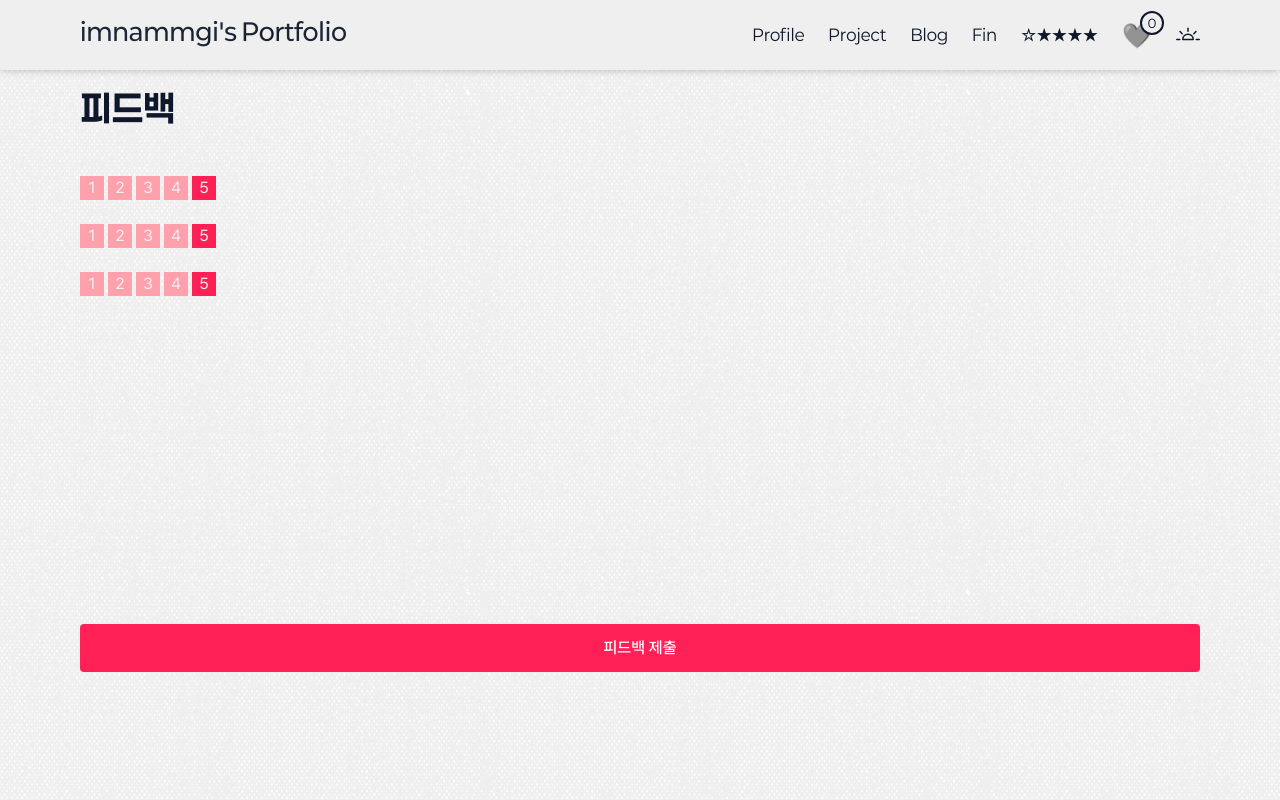
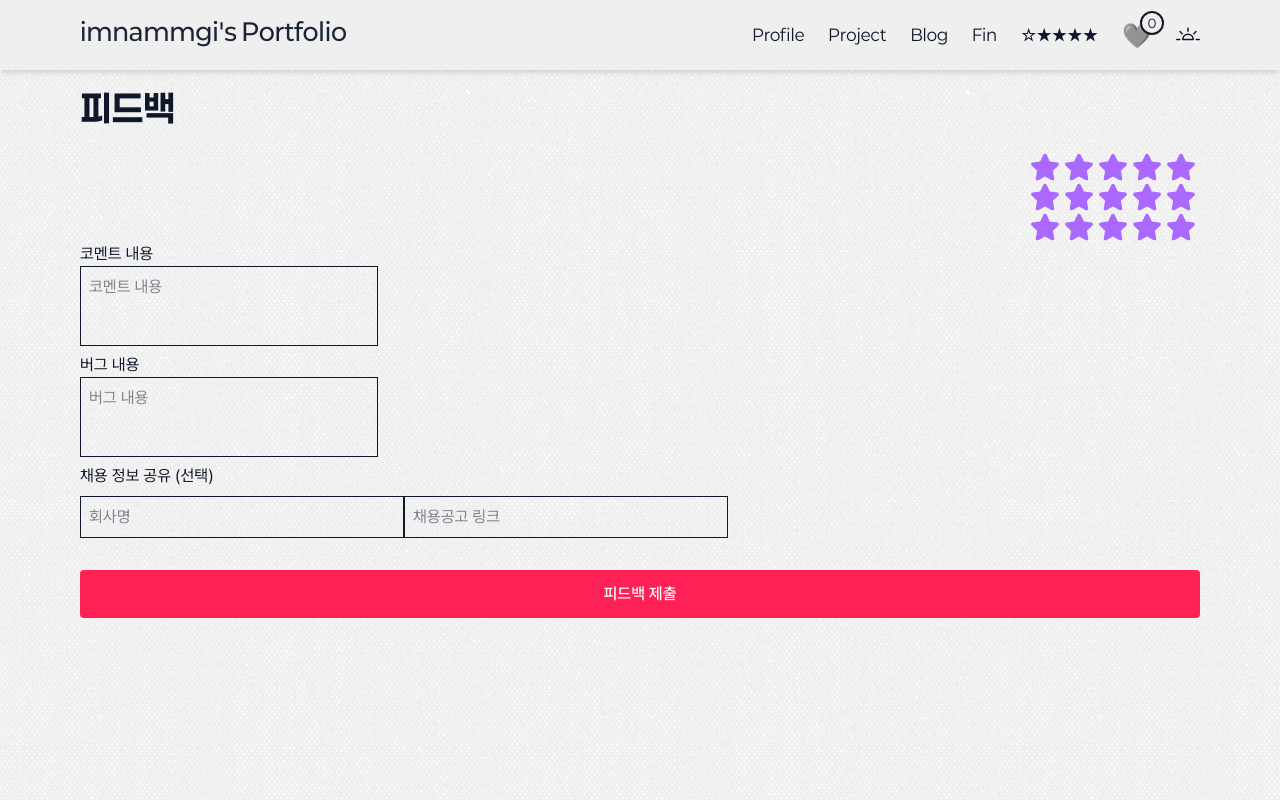
Before and after one commit to namgi2386/portfolio-site, a Next.js app in the folder portfolio-project/: page /feedback in a window 1280 px wide. Built offline with nearby package versions, Linux system fonts and the light colour scheme; no server answers.

Commit message:
Design: 별점 UI 추가

```diff
--- a/portfolio-project/src/app/test/page.tsx
+++ b/portfolio-project/src/app/test/page.tsx
@@ -1,5 +1,6 @@
 'use client';
 
+import CountingStars from '@/shared/ui/counting-star/CountingStars';
 import ThemeToggle from '@/shared/ui/nav/ThemeToggle';
 import axios from 'axios';
 import { useState, useEffect } from 'react';
@@ -71,8 +72,11 @@ export default function TestPage() {
   };
 
   return (
-    <div className="max-w-2xl mx-auto p-8">
+    <div className="max-w-2xl mx-auto p-8 mt-16">
       <div>
+        <div className="h-30 border">
+          <CountingStars />
+        </div>
         <div>
           <ThemeToggle />
         </div>
--- a/portfolio-project/src/features/feedback/ui/FeedbackContent.tsx
+++ b/portfolio-project/src/features/feedback/ui/FeedbackContent.tsx
@@ -4,6 +4,7 @@ import { FeedbackContentProps } from '@/entities/feedback/model/types';
 import { useRouter } from 'next/navigation';
 import FeedbackForm from '@/features/feedback/ui/FeedbackForm';
 import { useEffect } from 'react';
+import TempFeedForm from '@/shared/ui/counting-star/TempFeedForm';
 
 export default function FeedbackContent({ isModal = false }: FeedbackContentProps) {
   const router = useRouter();
@@ -43,7 +44,7 @@ export default function FeedbackContent({ isModal = false }: FeedbackContentProp
   return (
     <main className="min-h-screen w-full max-w-6xl mx-auto px-4 py-16">
       <h2 className="text-4xl font-bold font-paperlogy my-6">피드백</h2>
-      <FeedbackForm />
+      <TempFeedForm />
     </main>
   );
 }
--- /dev/null
+++ b/portfolio-project/src/shared/ui/counting-star/CountingStars.tsx
@@ -0,0 +1,64 @@
+'use client';
+
+import { useState } from 'react';
+import { FaStar } from 'react-icons/fa';
+
+interface CountingStarsProps {
+  value?: number;
+  onChange?: (rating: number) => void;
+  disabled?: boolean;
+  name?: string;
+}
+
+export default function CountingStars({ value, onChange, disabled = false, name = 'test-rate' }: CountingStarsProps) {
+  const [internalValue, setInternalValue] = useState(value ?? 0);
+  const [hoveredRating, setHoveredRating] = useState(0);
+
+  const currentValue = value ?? internalValue;
+
+  const handleStarClick = (rating: number) => {
+    if (disabled) return;
+
+    if (value === undefined) {
+      setInternalValue(rating);
+    }
+    onChange?.(rating);
+  };
+
+  const getStarColor = (starNumber: number) => {
+    const activeRating = hoveredRating || currentValue;
+
+    if (starNumber > activeRating) return '#666';
+
+    if (hoveredRating > 0) {
+      const hoverColors = ['#a23c3c', '#99542d', '#9f7e18', '#22885e', '#7951ac'];
+      return hoverColors[hoveredRating - 1];
+    }
+
+    if (currentValue > 0) {
+      const selectedColors = ['#ef4444', '#e06c2b', '#eab308', '#19c37d', '#ab68ff'];
+      return selectedColors[currentValue - 1];
+    }
+
+    return '#666';
+  };
+
+  const titles = ['Bad', 'Okay', 'Good', 'Great!', 'Excellent!'];
+
+  return (
+    <div className="flex flex-row-reverse text-3xl" onMouseLeave={() => !disabled && setHoveredRating(0)}>
+      {[5, 4, 3, 2, 1].map((starNumber) => (
+        <label
+          key={starNumber}
+          title={titles[starNumber - 1]}
+          className={`mr-1 transition-all duration-300 ${disabled ? 'cursor-not-allowed opacity-50' : 'cursor-pointer'}`}
+          onMouseEnter={() => !disabled && setHoveredRating(starNumber)}
+          onClick={() => handleStarClick(starNumber)}
+        >
+          <input type="radio" name={name} value={starNumber} checked={currentValue === starNumber} disabled={disabled} className="hidden" readOnly />
+          <FaStar style={{ color: getStarColor(starNumber) }} className="transition-colors duration-300" />
+        </label>
+      ))}
+    </div>
+  );
+}
--- /dev/null
+++ b/portfolio-project/src/shared/ui/counting-star/TempFeedForm.tsx
@@ -0,0 +1,109 @@
+'use client';
+
+import { FeedbackData, initialFeedback, RatingType } from '@/entities/feedback/model/types';
+import CountingStars from '@/shared/ui/counting-star/CountingStars';
+import axios from 'axios';
+import { useEffect, useState } from 'react';
+
+export default function TempFeedForm() {
+  const [feedback, setFeedback] = useState<FeedbackData>(initialFeedback);
+  const [isFeedbackSubmitted, setIsFeedbackSubmitted] = useState<boolean>(false);
+
+  useEffect(() => {
+    const savedData = localStorage.getItem('feedback');
+    const feedbackSubmittedData = localStorage.getItem('feedbackSubmitted');
+    if (savedData) setFeedback(JSON.parse(savedData));
+
+    if (feedbackSubmittedData) {
+      const status = JSON.parse(feedbackSubmittedData);
+      if (status.submitted && Date.now() - status.timestamp > 3600000) {
+        status.submitted = false;
+      }
+      setIsFeedbackSubmitted(status.submitted);
+    }
+  }, []);
+
+  const updateScore = (type: RatingType, num: number) => {
+    const newF = {
+      ...feedback,
+      ratings: {
+        ...feedback.ratings,
+        [type]: num,
+      },
+    };
+    setFeedback(newF);
+    localStorage.setItem('feedback', JSON.stringify(newF));
+  };
+  const updateExtra = (type: keyof FeedbackData, value: string) => {
+    const newF = {
+      ...feedback,
+      [type]: value,
+    };
+    setFeedback(newF);
+    localStorage.setItem('feedback', JSON.stringify(newF));
+  };
+
+  const submitForm = () => {
+    axios.post('/api/feedback', feedback);
+    localStorage.setItem(
+      'feedbackSubmitted',
+      JSON.stringify({
+        submitted: true,
+        timestamp: Date.now(),
+      }),
+    );
+    setIsFeedbackSubmitted(true);
+  };
+
+  return (
+    <>
+      <CountingStars value={feedback.ratings.portfolioScore} onChange={(rating) => updateScore('portfolioScore', rating)} name="완성도점수" disabled={isFeedbackSubmitted} />
+      <CountingStars value={feedback.ratings.technicalScore} onChange={(rating) => updateScore('technicalScore', rating)} name="기술점수" disabled={isFeedbackSubmitted} />
+      <CountingStars value={feedback.ratings.designScore} onChange={(rating) => updateScore('designScore', rating)} name="디자인점수" disabled={isFeedbackSubmitted} />
+      <div>
+        <div className="text-foreground">코멘트 내용</div>
+        <textarea
+          value={feedback.comment_text}
+          onChange={(e) => updateExtra('comment_text', e.target.value)}
+          placeholder="코멘트 내용"
+          className=" p-2 border text-foreground border-1 border-foreground resize-none min-h-20"
+        />
+      </div>
+      <div>
+        <div className="text-foreground">버그 내용</div>
+        <textarea
+          value={feedback.bug_description}
+          onChange={(e) => updateExtra('bug_description', e.target.value)}
+          placeholder="버그 내용"
+          className=" p-2 border text-foreground border-1 border-foreground resize-none min-h-20"
+        />
+      </div>
+      <div className="mb-8">
+        <label className="text-foreground block mb-2">채용 정보 공유 (선택)</label>
+        <input
+          type="text"
+          value={feedback.compony_name}
+          onChange={(e) => updateExtra('compony_name', e.target.value)}
+          placeholder="회사명"
+          className="p-2 border text-foreground border-1 border-foreground"
+        />
+        <input
+          type="url"
+          value={feedback.job_link}
+          onChange={(e) => updateExtra('job_link', e.target.value)}
+          placeholder="채용공고 링크"
+          className="p-2 border text-foreground border-1 border-foreground"
+        />
+      </div>
+      <button
+        className={`w-full  text-white p-3 rounded font-medium  transition-colors duration-300 cursor-pointer ${
+          isFeedbackSubmitted ? 'bg-gray-500 hover:bg-gray-600' : 'bg-rose-500 hover:bg-rose-600'
+        }`}
+        onClick={submitForm}
+        disabled={isFeedbackSubmitted}
+      >
+        {isFeedbackSubmitted ? '피드백 제출 완료' : '피드백 제출'}
+      </button>
+    </>
+  );
+}
```
